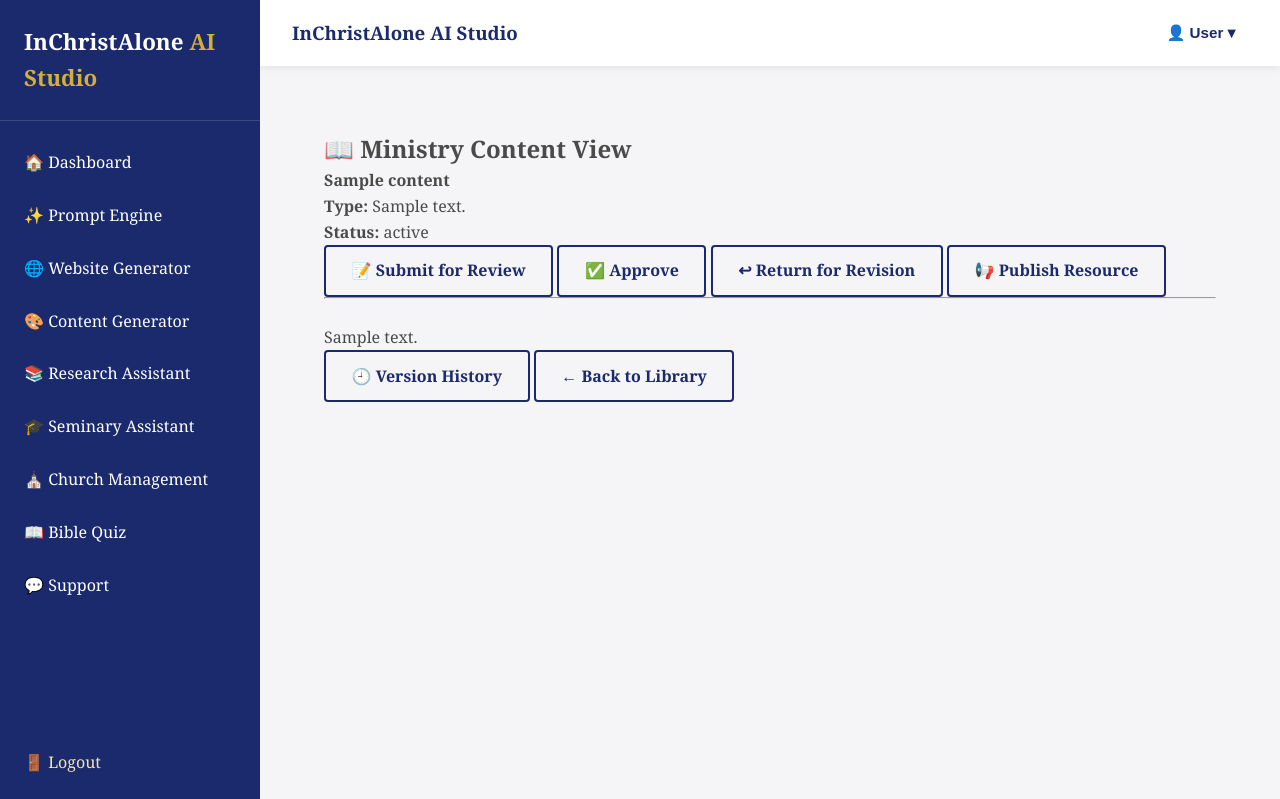
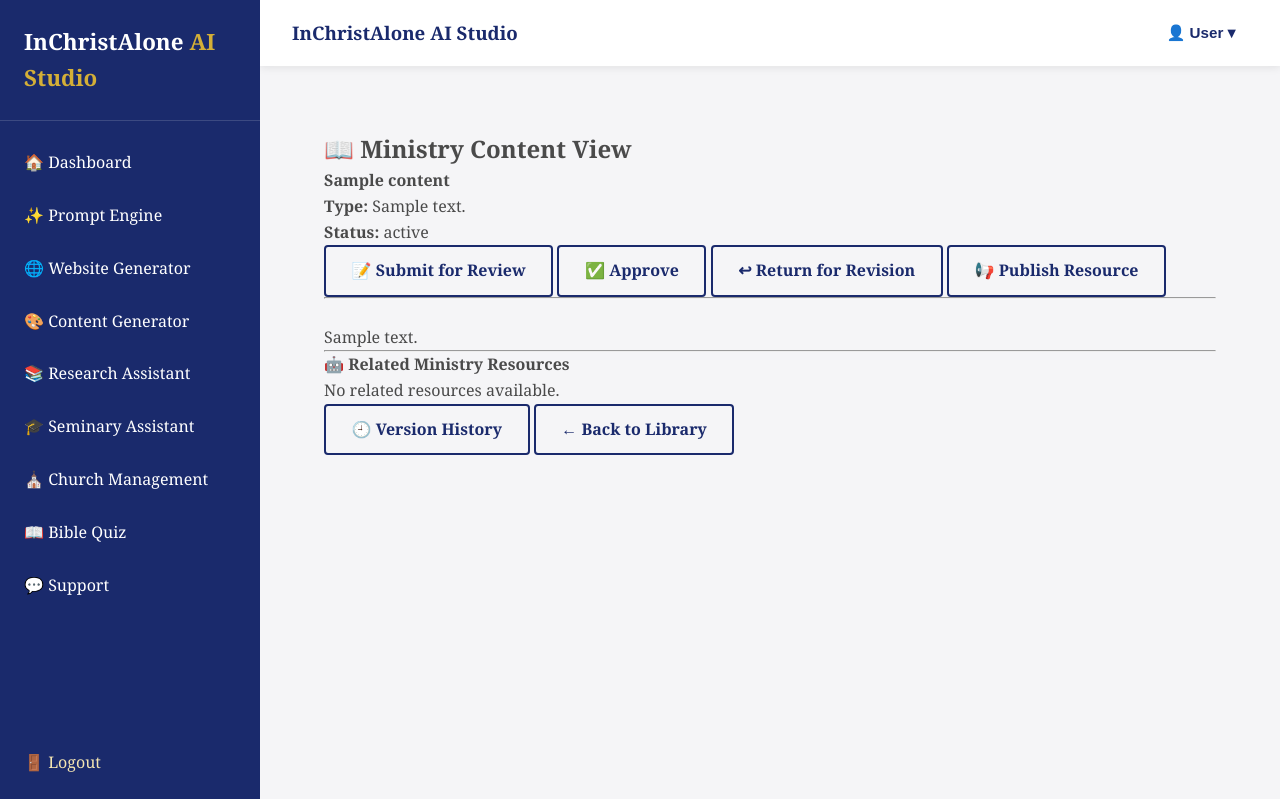
Before and after one commit to taiwolade-dot/InChristAlone-AI-Studio, a Flask app: page /ministry/content/1 in a window 1280 px wide. Shown: the top 799 px of the page. Run offline with Flask 3, Linux system fonts and the light colour scheme; a user stored in the database is signed in; tables that the repository leaves empty hold one stand-in row (values such as "Sample post").

Commit message:
v3.6.3 add AI resource recommendation intelligence

```diff
--- a/modules/ministry/routes.py
+++ b/modules/ministry/routes.py
@@ -349,7 +349,19 @@ def view_content(content_id):
 
     content = MinistryContent.query.get_or_404(content_id)
 
+    related_resources = MinistryContent.query.filter(
+        MinistryContent.owner_id == current_user.id,
+        MinistryContent.status == "Published",
+        MinistryContent.id != content.id,
+        or_(
+            MinistryContent.category == content.category,
+            MinistryContent.scripture_reference == content.scripture_reference,
+            MinistryContent.tags.ilike(f"%{content.tags}%")
+        )
+    ).limit(5).all()
+
     return render_template(
         "ministry/content_view.html",
-        content=content
+        content=content,
+        related_resources=related_resources
     )
--- a/templates/ministry/content_view.html
+++ b/templates/ministry/content_view.html
@@ -51,6 +51,38 @@
                 {{ content.content }}
             </p>
 
+            <hr>
+
+            <h4>🤖 Related Ministry Resources</h4>
+
+            {% if related_resources %}
+
+                {% for resource in related_resources %}
+
+                <div class="mb-3">
+
+                    <strong>{{ resource.title }}</strong>
+
+                    <p>
+                        Category:
+                        {{ resource.category or "General" }}
+                    </p>
+
+                    <a class="btn-secondary"
+                       href="{{ url_for('ministry.view_content', content_id=resource.id) }}">
+                        📖 View Resource
+                    </a>
+
+                </div>
+
+                {% endfor %}
+
+            {% else %}
+
+                <p>No related resources available.</p>
+
+            {% endif %}
+
             <a class="btn-secondary"
                href="{{ url_for('ministry.content_history', content_id=content.id) }}">
                 🕘 Version History
```
